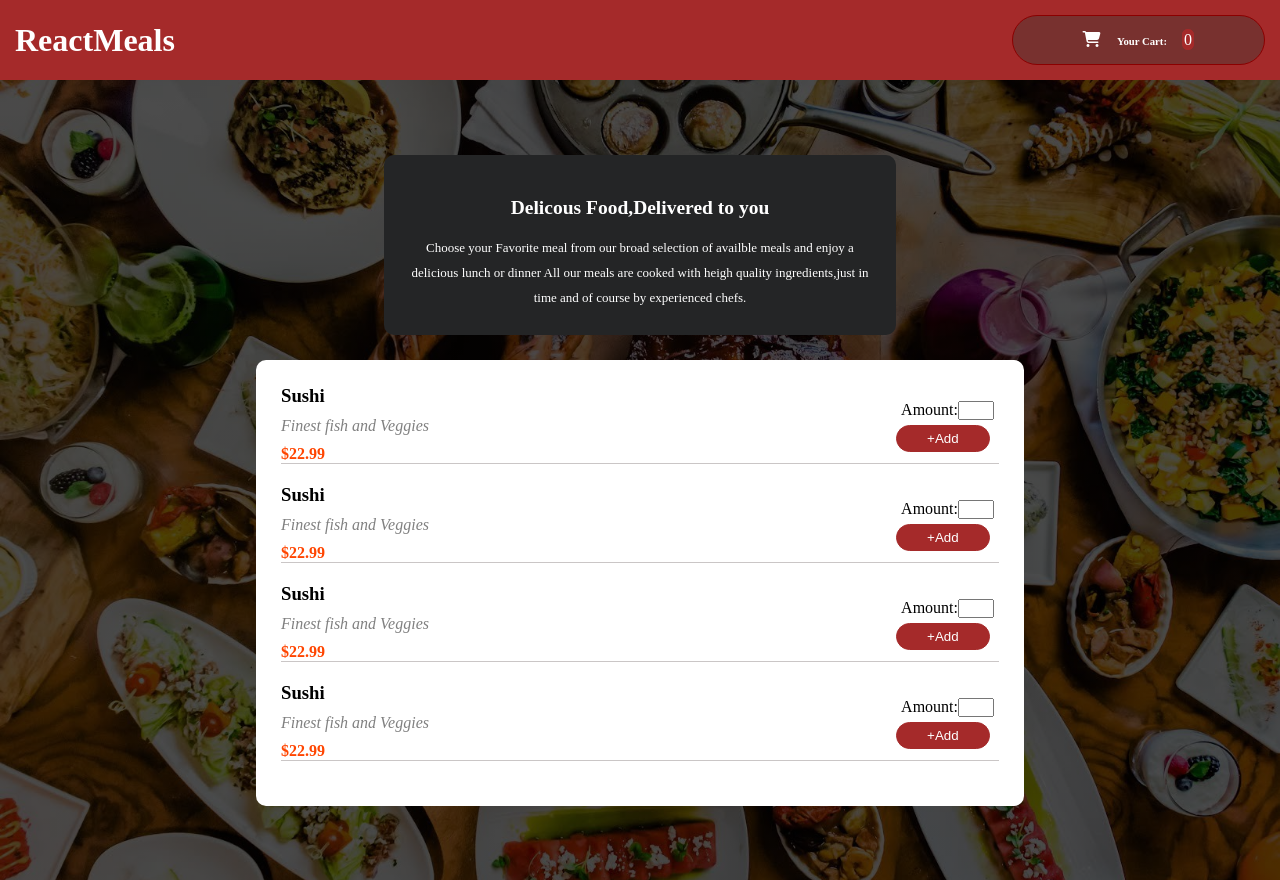
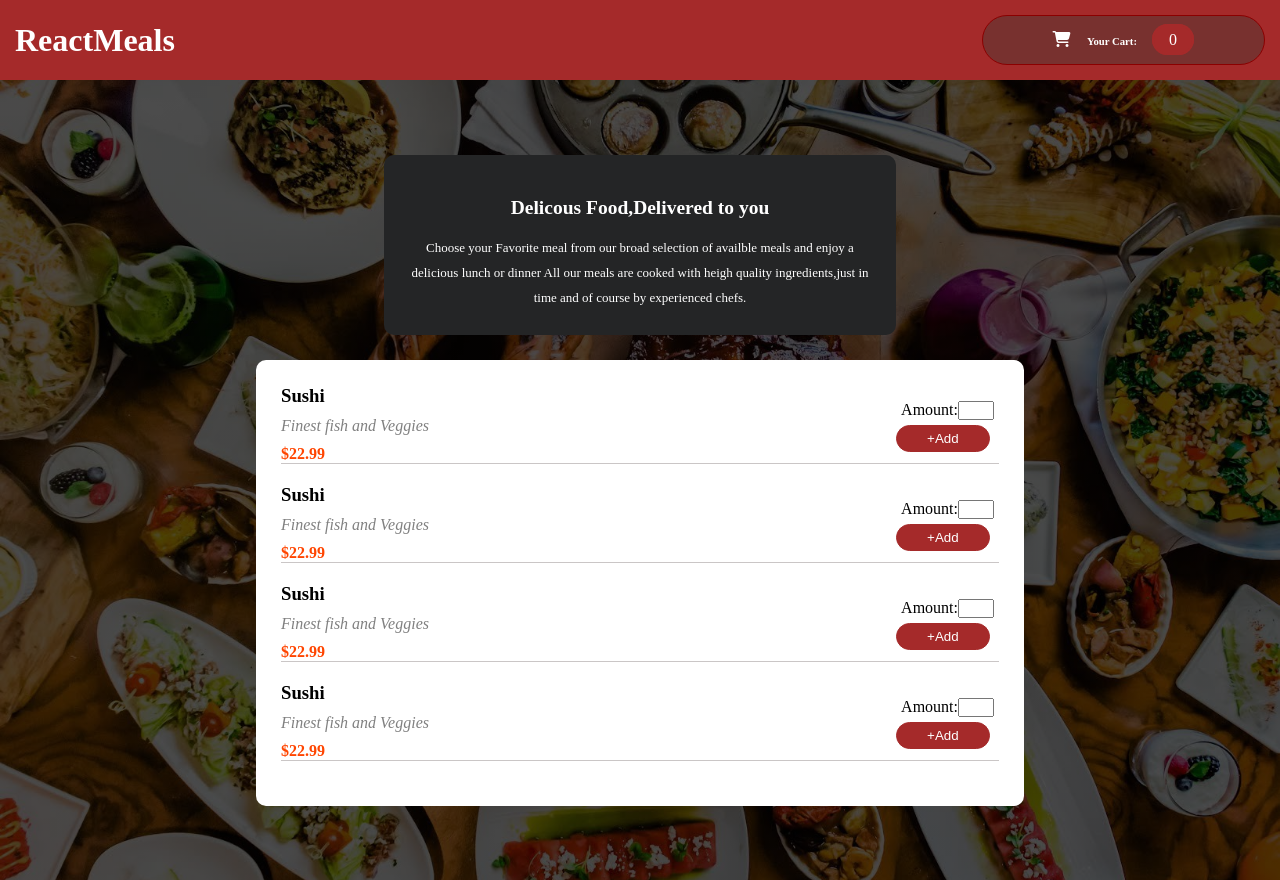
Before and after one commit to RihabBerry/React-Restaurant-App, a React (Create React App) app: page / in a window 1280 px wide. Built offline with nearby package versions, Linux system fonts and the light colour scheme.

Commit message:
Css improvement

```diff
--- a/src/Component/Item/Item.module.css
+++ b/src/Component/Item/Item.module.css
@@ -21,6 +21,7 @@
   border-radius: 25px;
   color: white;
   padding: 5px 30px;
+  cursor: pointer;
 }
 .addItem input {
   display: inline-block;
--- a/src/Component/NavBar/NavBar.module.css
+++ b/src/Component/NavBar/NavBar.module.css
@@ -39,4 +39,5 @@
   display: inline;
   border-radius: 30px;
   margin-left: 15px;
+  padding: 5px 15px;
 }
```
